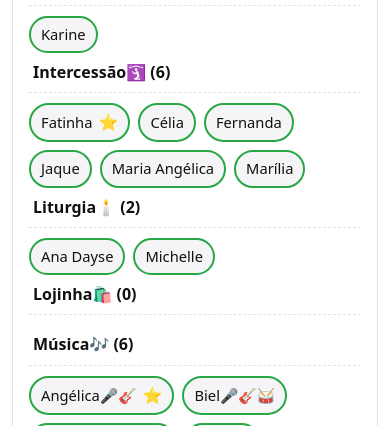
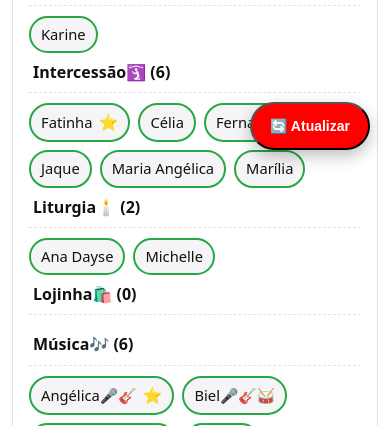
Before and after one commit to michelananiasam-cloud/aliancatremembe, a plain HTML site: page organo/index.html in a window 390 px wide. Shown: the part 674-1100 px from the top of the page. Drawn offline with Linux system fonts and the light colour scheme.

Commit message:
Update index.html

```diff
--- a/organo/index.html
+++ b/organo/index.html
@@ -295,12 +295,17 @@ button.primary{
   }
 
   /* ✅ Libera SOMENTE botão mobile */
-  #btn-atualizar-mobile {
-    display: block;
-    pointer-events: auto !important;
-  }
-}
-
+#btn-atualizar-mobile {
+  display: block !important;
+  pointer-events: auto !important;
+  visibility: visible !important;
+  opacity: 1 !important;
+}
+}
+
+#btn-atualizar-mobile {
+  background: red !important;
+}
 /* ===============================
    BOTÃO MOBILE (BASE)
 ================================*/
```
